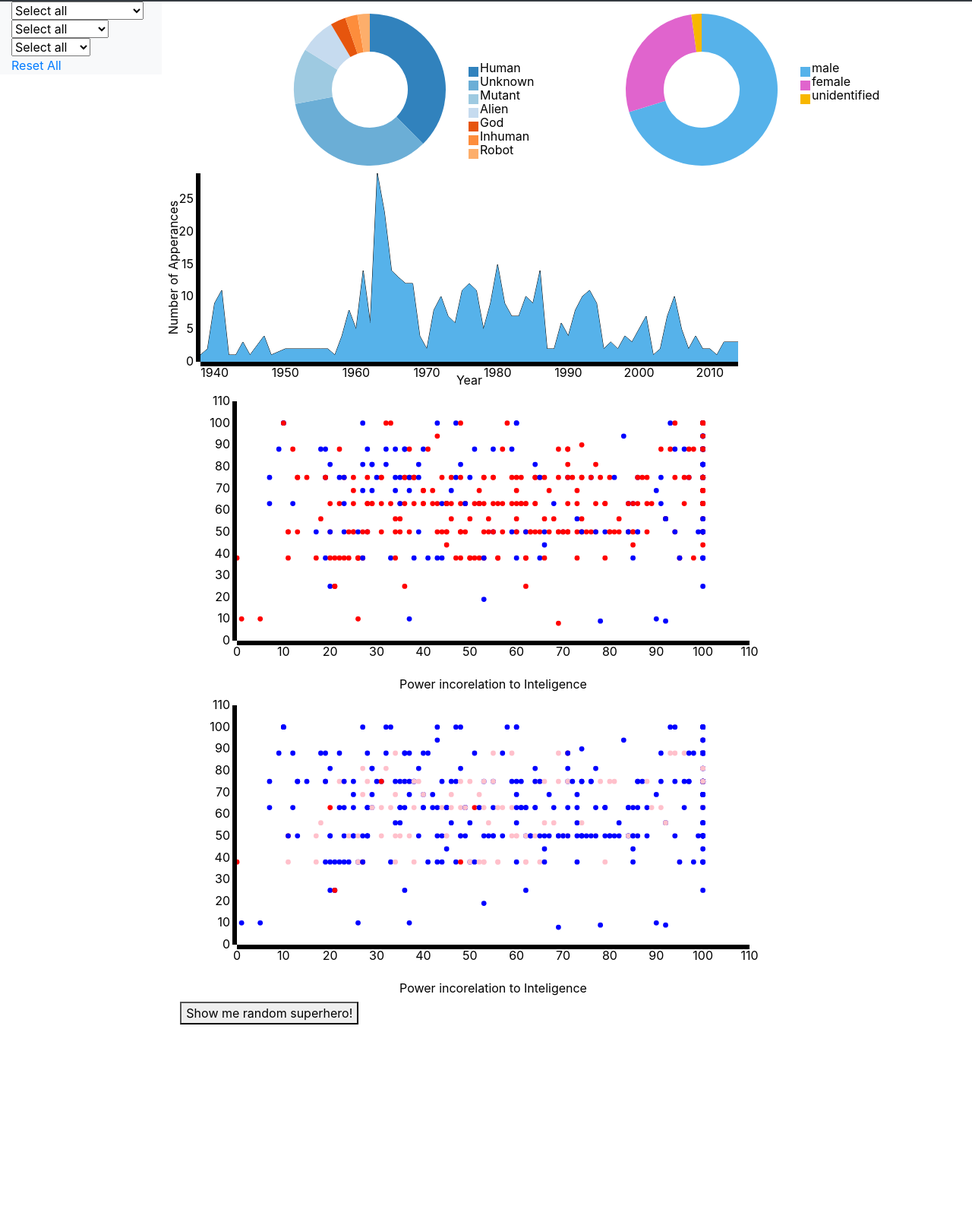
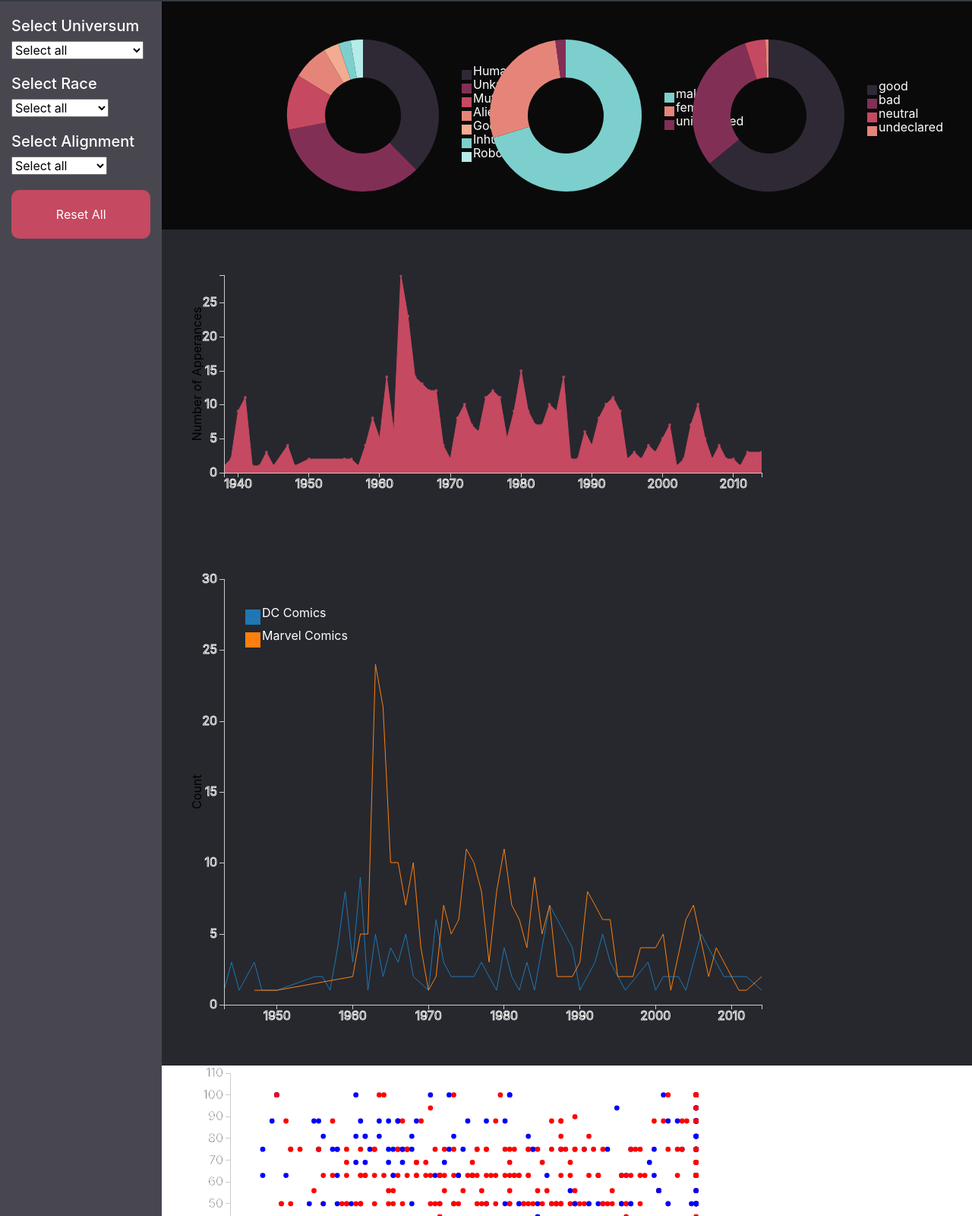
Before and after one commit to Code-Institute-Submissions/md-milestone-project-2, a plain HTML site: page index.html in a window 1280 px wide. Shown: the part 54-1654 px from the top of the page at 76% size. Before the commit the page ends 1402 px from the top, so only its background shows below. Drawn offline with nearby package versions, Linux system fonts and the light colour scheme; a web font is replaced by a local one.

Commit message:
Added series linie chart, Updated Layout and Styling, Resolved CORS API Issue

```diff
--- a/index.html
+++ b/index.html
@@ -44,39 +44,56 @@
         </section>
         <section class="container-fluid">
             <div class="row">
-                <nav class="col-md-2 d-none d-md-block bg-light sidebar" style="height: 100%;">
+                <nav class="col-md-2 d-none d-md-block sidebar">
                     <div class="sidebar-sticky">
-                        <div id="univers-selector"></div>
-                        <div id="category-selector"></div>
-                        <div id="alignment-selector"></div>
+                        <div class="sidebar-element">
+                            <h5>Select Universum</h5>
+                            <div id="univers-selector"></div>
+                        </div>
+                        <div class="sidebar-element">
+                            <h5>Select Race</h5>
+                            <div id="category-selector"></div>
+                        </div>
+                        <div class="sidebar-element">
+                            <h5>Select Alignment</h5>
+                            <div id="alignment-selector"></div>
+                        </div>
+                    </div>
+                    <div id="reset-all">
                         <a href="javascript:dc.filterAll(); dc.renderAll();">Reset All</a>
                     </div>
                 </nav>
-                <main role='main' class='col-md-9 ml-sm-auto col-lg-10 pt-3 px-4'>
-
-                    <div class="row">
-                        <div id="heros_by_race" class='col-md-5 d-inline'></div>
-                        <div id="gender-balance-dc" class="col-md-5 d-inline"></div>
+                <main role='main' class='col-md-10 col-lg-10'>
+                    <div class="row piecharts">
+                        <div id="heros_by_race" class='col-md-3 d-inline'></div>
+                        <div id="gender-balance-dc" class="col-md-3 d-inline"></div>
+                        <div id="alignment-procentage" class="col-md-3 d-inline"></div>
                     </div>
-                    <div class="row">
+                    <div class="row linechart">
                         <div id="apperance_t_years"></div>
                     </div>
+                    <div class="row linechart">
+                         <div id="apperances_t_years_by_universum"></div>
+                     </div>
                     <div id="power-distribution-by-inteligance"></div>
                     <div id="power-distribution-by-gender"></div>
-                    <div id="characterWiki col-md-10">
-                        <button onclick="getCharacterInfo()">Show me random superhero!</button>
-                        <div class="container">
-                            <div class="row">
+                    <div class="row">
+                    <div id="characterWiki">
+
+                        <button class="randomSuperHero" onclick="getCharacterInfo()">Show me random superhero!</button>
+
+                        <div class="randomHeroRenderArea row d-flex">
+                            <div class="col-12">
                                 <div id="character-image" class="col-md-12"></div>
                             </div>
                         </div>
                     </div>
+                    </div>
+                    </div>
                 </main>
             </div>
-
         </section>
     </body>
-
     <script
         src="https://cdnjs.cloudflare.com/ajax/libs/popper.js/1.14.7/umd/popper.min.js"
         integrity="sha384-UO2eT0CpHqdSJQ6hJty5KVphtPhzWj9WO1clHTMGa3JDZwrnQq4sF86dIHNDz0W1"
--- a/static/css/main.css
+++ b/static/css/main.css
@@ -1,21 +1,88 @@
-/*Typography*/
-
+/*---- Typography -------------------------------------------------------*/
 @import url('https://rsms.me/inter/inter.css');
 html { font-family: 'Inter', sans-serif; }
 @supports (font-variation-settings: normal) {
   html { font-family: 'Inter var', sans-serif; }
 }
 
-h1,h2,h3,h4,h5,h6,p,span,body {
+h1, h2, h3, h4, h5, h6, p, a, span, body {
     font-family: 'Inter', sans-serif;
 }
 /**/
 nav h1 {
     color: #fff;
 }
-/* svg d3.js graph styling*/
+.sidebar-sticky h5 {
+  color: #fff;
+}
+/*---- Dashboard Styling -------------------------------------------------------*/
+
+.sidebar {
+  background-color: #484750;
+}
+.sidebar-element {
+  padding-top: 20px;
+}
+.piecharts {
+  background-color: #0a0a0a;
+  padding: 50px 0 50px 0;
+  color: #fff;
+}
+.linechart {
+  padding: 50px 0 50px 40px;
+  background-color: #26282e;
+}
+.randomHeroRenderArea {
+  min-height: 400px;
+}
+/* Dashboard Buttons */
+#reset-all {
+  background-color: #C54961;
+  border-radius: 10px;
+  text-align: center;
+  padding: 20px;
+  margin-top: 20px;
+}
+#reset-all a {
+  text-decoration: none;
+  color: #fff;
+}
+.randomSuperHero {
+  background-color: #C54961;
+  border-radius: 10px;
+  color: #fff;
+  padding: 15px 40px;
+}
+
+/*---- PieCharts ---------------------------------------------------------------*/
+
+.dc-legend-item text {
+  fill: #fff;
+}
+/*---- Line Chart ---------------------------------------------------------------*/
+.dc-chart .axis path, .dc-chart .axis line {
+  fill: none;
+  stroke: #ccc;
+  shape-rendering: crispEdges;
+  stroke-width: 1
+}
 path.line
 {
     fill: none;
-    stroke: #000;
 }
+.tick text {
+  stroke: #fff;
+}
+/*---- API output ---------------------------------------------------------------*/
+.randomHeroRenderArea {
+  background-color: #26282e;
+  padding: 40px 0 20px 0;
+  margin: 0;
+}
+.ApiImage, .ApiBioEntry {
+  float: left;
+  color: #fff;
+}
+#characterWiki {
+  width: 100%;
+}
--- a/static/js/graph.js
+++ b/static/js/graph.js
@@ -1,26 +1,35 @@
 queue()
 //Loading CSV Data
-  .defer(d3.csv, "./data/dc.csv")
+    .defer(d3.csv, "./data/data.csv")
     .await(makeChart); //Calling the function makeChart
 function makeChart(error, dcData) { //first param is error and not data
 
     var ndx = crossfilter(dcData); // global crossfilter
 
+
+
     //Creating a date format of just a Year
-    var FirstApperanceDate = d3.time.format("%Y").parse;
+    var FirstApperanceDate = d3
+        .time
+        .format("%Y")
+        .parse;
     //Changin values to dates - Years
-    dcData.forEach(function(d) {
+    dcData.forEach(function (d) {
         d.FirstApperance = FirstApperanceDate(d.FirstApperance);
     });
-    //Caling graphs function to be rendered
+    //Caling graphs function to be rendered Selectors
     show_universum_selector(ndx);
     show_category_selector(ndx);
     show_alignment(ndx)
+    //Graphs
     dc_heros_by_gender(ndx);
+    heros_by_alignment(ndx);
     power_distribution_by_universum(ndx);
     power_distribution_by_gender(ndx);
     heros_by_race(ndx);
     new_apperances_through_years(ndx);
+
+    apperances_t_years_by_universum(ndx, dcData);
     //Rendering Graphs
     dc.renderAll();
 }
@@ -64,7 +73,8 @@ function dc_heros_by_gender(ndx) {
         .innerRadius(50)
         .legend(dc.legend().x(380).y(70).itemHeight(13).gap(5))
         .renderLabel(false)
-        .ordinalColors(["#56B2EA","#E064CD","#F8B700","#78CC00","#7B71C5"])
+        .ordinalColors(["#7CCFCD", "#E58579", "#822F56"])
+        .transitionDuration(1000)
 
 }
 function heros_by_race(ndx) {
@@ -77,40 +87,74 @@ function heros_by_race(ndx) {
         .dimension(dim)
         .group(group)
         .innerRadius(50)
-        .legend(dc.legend().x(380).y(70).itemHeight(13).gap(5))
+        .legend(dc.legend().x(380).y(40).itemHeight(13).gap(5))
         .renderLabel(false)
+        .ordinalColors([
+            "#2F2936",
+            "#822F56",
+            "#C54961",
+            "#E58579",
+            "#F3AB91",
+            "#7CCFCD",
+            "#B5EBE8"
+        ])
+        .transitionDuration(1000)
+}
+function heros_by_alignment(ndx) {
+    var dim = ndx.dimension(dc.pluck('Alignment'));
+    var group = dim.group();
+
+    dc
+        .pieChart("#alignment-procentage")
+        .width(500)
+        .dimension(dim)
+        .group(group)
+        .innerRadius(50)
+        .legend(dc.legend().x(380).y(60).itemHeight(13).gap(5))
+        .renderLabel(false)
+        .ordinalColors([
+            "#2F2936",
+            "#822F56",
+            "#C54961",
+            "#E58579",
+            "#F3AB91",
+            "#7CCFCD",
+            "#B5EBE8"
+        ])
+        .transitionDuration(1000)
 }
 function new_apperances_through_years(ndx, dcData) {
-
-
     var dim = ndx.dimension(dc.pluck("FirstApperance"));
 
     var numberofApperances = dim
         .group()
         .reduceCount();
-   var minDate = dim.bottom(1)[0].FirstApperance;
-   var maxDate = dim.top(1)[0].FirstApperance;
+    var minDate = dim
+        .bottom(1)[0]
+        .FirstApperance;
+    var maxDate = dim
+        .top(1)[0]
+        .FirstApperance;
+
+    //var dcApperances = numberofApperances.reduceCount('DC Comics');
 
     dc
         .lineChart("#apperance_t_years")
-       //.attr("class", "line")
-       //.attr("fill", "none")
-       //.attr("stroke", "#000")
         .width(800)
         .height(300)
         .elasticY(true)
-       //.x(d3.scale.linear().domain([1930, 2018]))
         .x(d3.time.scale().domain([minDate, maxDate]))
+        .elasticX(true)
         .brushOn(false)
-
         .yAxisLabel("Number of Apperances")
-       .xAxisLabel("Year")
         .dimension(dim)
-
         .group(numberofApperances)
         .renderArea(true)
-       .ordinalColors(["#56B2EA","#E064CD","#F8B700","#78CC00","#7B71C5"])
+        .ordinalColors(["#C54961"])
+        .renderDataPoints(numberofApperances)
+
 }
+
 function power_distribution_by_universum(ndx) {
     var universumColors = d3
         .scale
@@ -152,7 +196,7 @@ function power_distribution_by_gender(ndx) {
         .scale
         .ordinal()
         .domain(["female", "male", ["unidentified"]])
-        .range(["pink", "blue", "red"]);
+        .range(["#E064CD", "#56B2EA", "#F8B700"]);
 
     var pDim = ndx.dimension(dc.pluck("Power"));
     var uDim = ndx.dimension(function (d) {
@@ -183,3 +227,44 @@ function power_distribution_by_gender(ndx) {
         .group(universeGroup)
         .margins({top: 10, right: 50, bottom: 75, left: 75});
 }
+function apperances_t_years_by_universum(ndx, dcData) {
+    dcData.forEach(function(x) {
+        if (x.Publisher == 'Marvel Comics') {
+            x.newdata = 1;
+        }   else {
+            x.newdata =2;
+        }
+    });
+
+    var dim = ndx.dimension(function(data){
+        return [data.Publisher, data.FirstApperance];
+    });
+    var group = dim.group().reduceCount();
+
+    var minDate = dim.bottom(1)[0].FirstApperance;
+    var maxDate = dim.top(1)[0].FirstApperance;
+
+    dc.seriesChart('#apperances_t_years_by_universum')
+    .width(800)
+    .height(600)
+   // .chart(function(c) {
+    //    return dc.lineChart(c).interpolate('cardinal').evadeDomainFilter(true);
+  //  })
+    .x(d3.time.scale().domain([minDate, maxDate]))
+    .y(d3.scale.linear().domain([0, 30]))
+    .chart(function(c) {
+        return dc.lineChart(c)
+                 .evadeDomainFilter(false)
+                 .xyTipsOn(true);
+                })
+    //.elasticY(true)
+    .brushOn(false)
+    //.xAxisLabel("Height")
+    .yAxisLabel("Count")
+    .dimension(dim)
+    .group(group)
+    .seriesAccessor(function(d) { return d.key[0];})
+    .keyAccessor(function(d) { return +d.key[1]; })
+    .valueAccessor(function(d) { return +d.value; })
+    .legend(dc.legend().x(70).y(50).itemHeight(20).gap(10).horizontal(4).legendWidth(200).itemWidth(120));
+}
--- a/static/js/superHeroAPI.js
+++ b/static/js/superHeroAPI.js
@@ -3,30 +3,24 @@ function charInfo(character) {
     var firstname = character.biography["first-name"];
     console.log('rak');
     return `
-            <div class="ApiImage col-sm-12 col-md-4 d-inline-block">
+            <div class="ApiImage col-3">
                 <img src="${character.image.url}" width="250" height="333"/>
             </div>
-            <div class="ApiBioEntry col-sm-12 col-md-6 d-inline-block">
+            <div class="ApiBioEntry col-6">
                 <h1>${character.name}</h1>
-                <h3>${character.biography['full-name']}</h3>
-                <h4>${
-                   (() =>  { console.log(character.biography.alignment)
-                   if(character.biography.alignment = 'bad') {
-                        `<h4 class="bad">BAD</h4>`
-                    } else {`<h4 class="bad">error</h4>`}
-                })()
-
-                }</h4>
+                <span>Full Name: <h3>${character.biography['full-name']}</h3></span>
+                <span>Publisher: <h4>${character.biography.publisher}</h4></span>
+                <span>Data:</span>
                 <ul>
                     <li>Race: ${character.appearance.race}</li>
                     <li>Gender: ${character.appearance.gender}</li>
+                    <li>Origin: ${character.work.base}</li>
                     <li>Height: ${character.appearance.height[1]}</li>
                     <li>Eye Color: ${character.appearance['eye-color']}</li>
                 </ul>
             </div>
             `;
 }
-
 function getCharacterInfo(event) {
 
     function randomCharacterID() {
@@ -38,7 +32,7 @@ function getCharacterInfo(event) {
     }
     console.log(randomCharacterID());
     $
-        .when($.getJSON(`https://superheroapi.com/api/2459027580820827/${randomCharacterID()}`))
+        .when($.getJSON(`https://cors.io/?https://superheroapi.com/api/2459027580820827/${randomCharacterID()}`))
         .then(function (response) {
             console.log(response);
             $('#character-image').html(charInfo(response));
```
Also changed, not shown: data/data.csv. Lines whose indentation alone changed are shown as unchanged.
